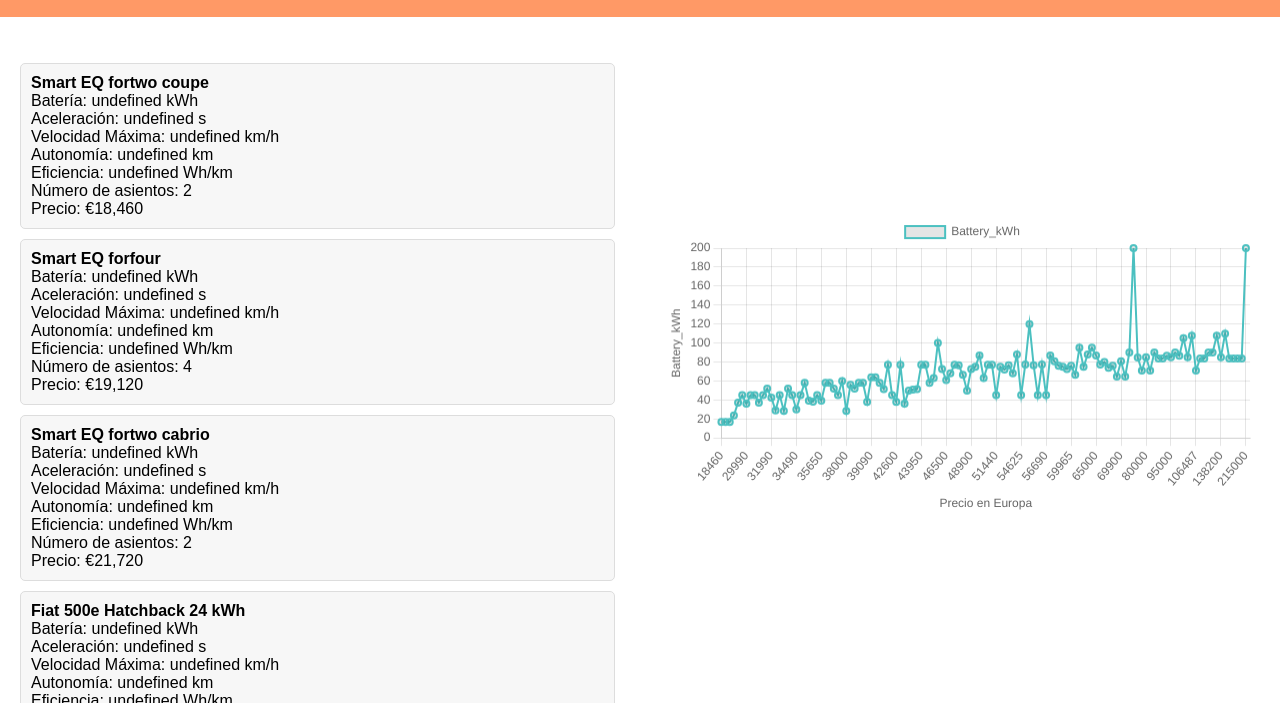
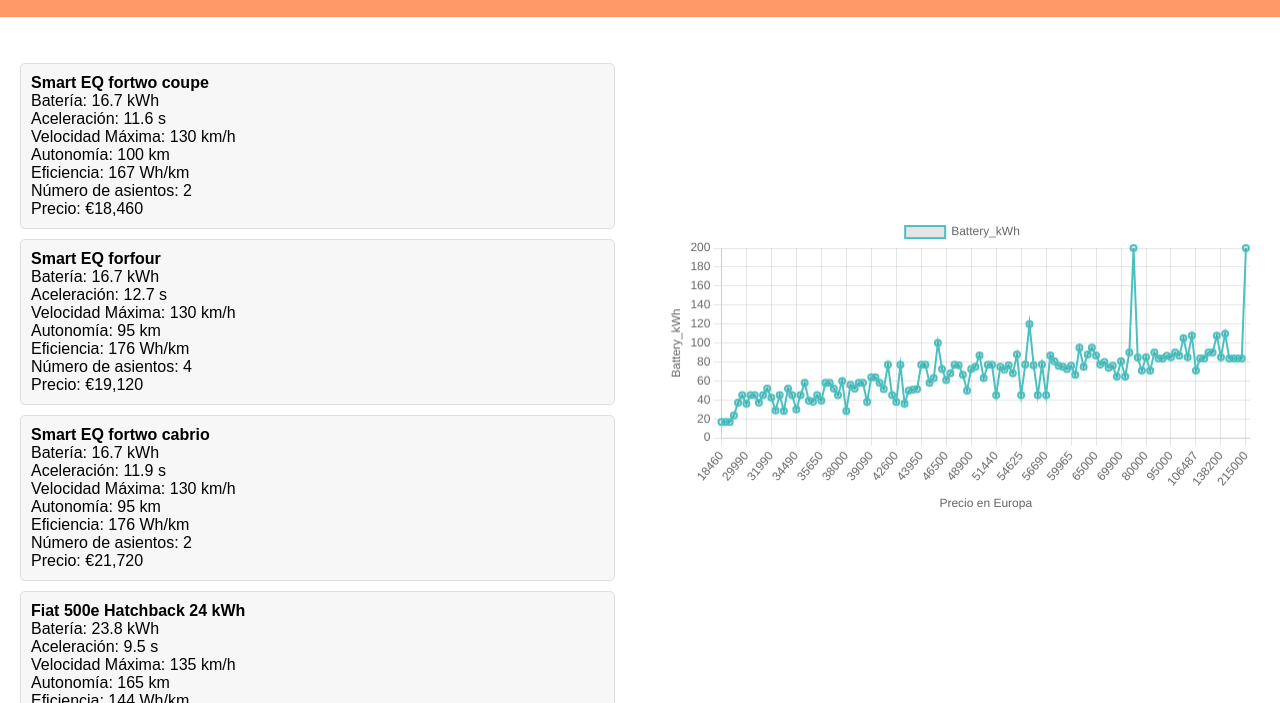
Before and after one commit to IgnacioBMS/proyecto-infovis, a plain HTML site: page index.html in a window 1280 px wide. Shown: the part 97-800 px from the top of the page. Drawn offline with nearby package versions, Linux system fonts and the light colour scheme.

Commit message:
cambio lista

```diff
--- a/index.html
+++ b/index.html
@@ -137,11 +137,11 @@
                     const listItem = document.createElement('li');
                     listItem.innerHTML = `
                         <strong>${item.Name}</strong><br>
-                        Batería: ${item.Batery} kWh<br>
-                        Aceleración: ${item.Acceleration} s<br>
-                        Velocidad Máxima: ${item.TopSpeed} km/h<br>
-                        Autonomía: ${item.Range} km<br>
-                        Eficiencia: ${item.Efficiency} Wh/km<br>
+                        Batería: ${item.Battery_kWh} kWh<br>
+                        Aceleración: ${item.Acceleration_sec} s<br>
+                        Velocidad Máxima: ${item.TopSpeed_kmh} km/h<br>
+                        Autonomía: ${item.Range_km} km<br>
+                        Eficiencia: ${item.Efficiency_Whkm} Wh/km<br>
                         Número de asientos: ${item.NumberofSeats}<br>
                         Precio: €${item.Price.toLocaleString()}
                     `;
```
